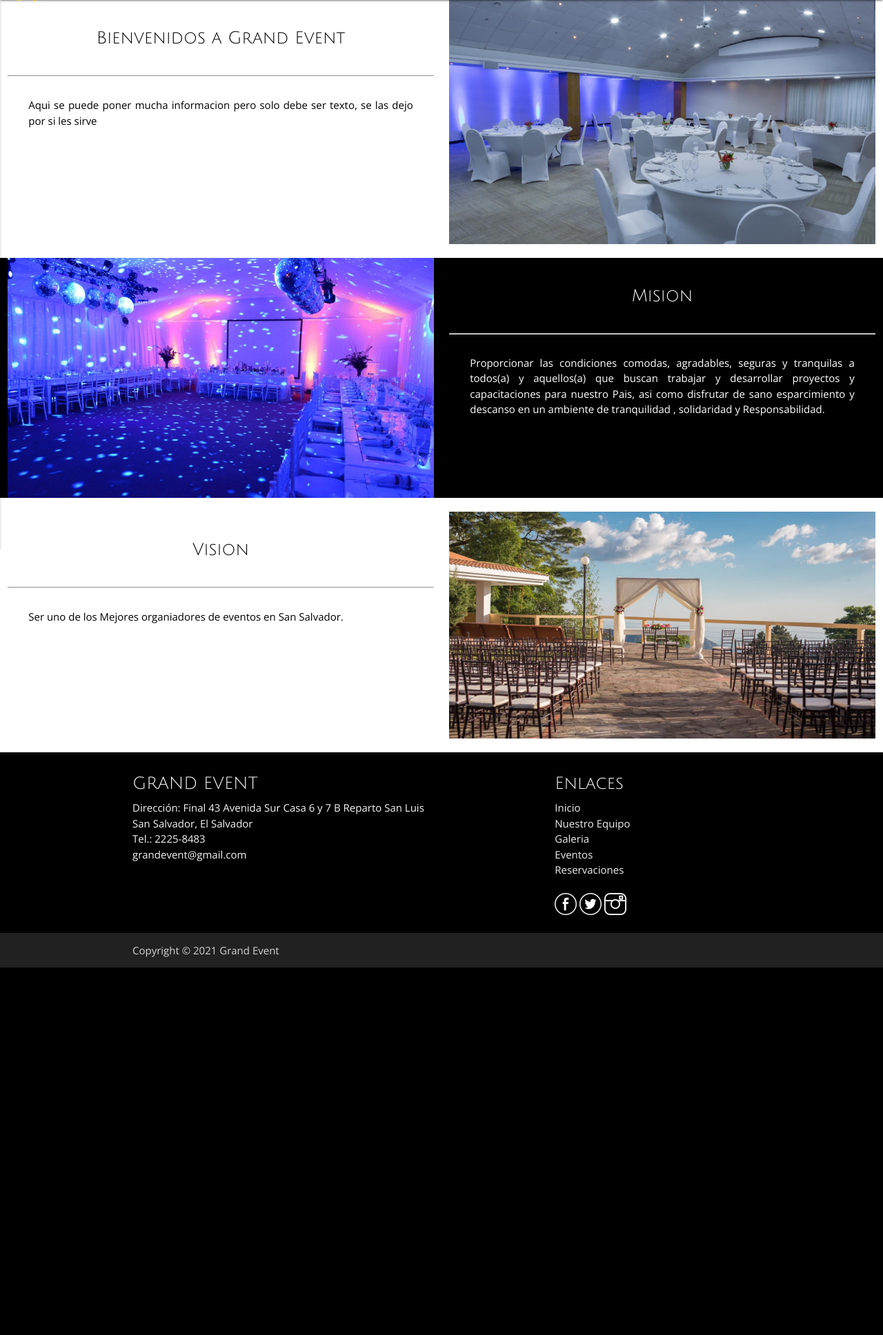
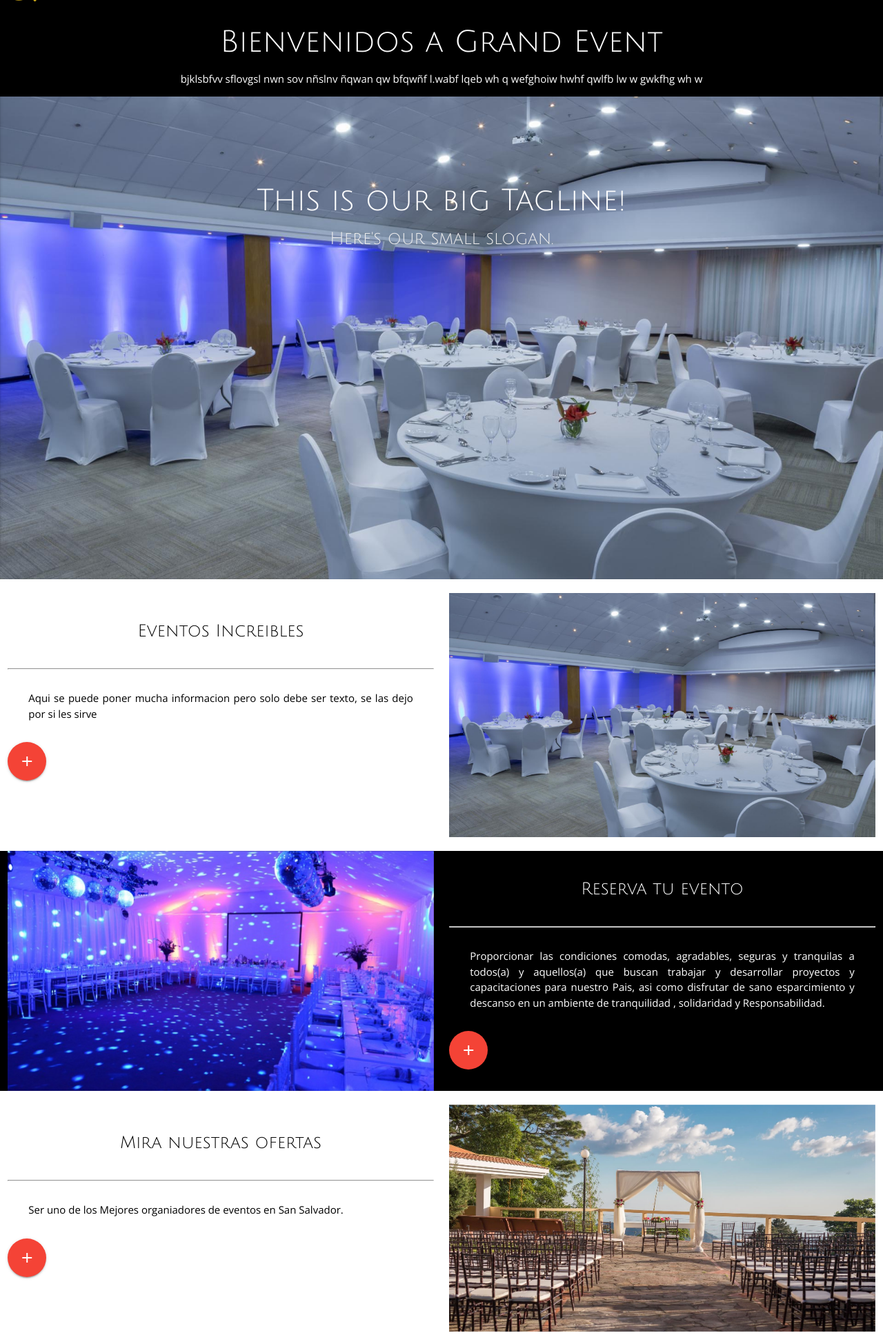
Before and after one commit to fer234/LIS-Sistema-Eventos, a PHP site: page /public/index.php in a window 1280 px wide. Shown: the part 64-2000 px from the top of the page at 69% size. Before the commit the page ends 1467 px from the top, so only its background shows below. Run offline with PHP 8.4, Linux system fonts and the light colour scheme.

Commit message:
Add files via upload

```diff
--- a/public/index.php
+++ b/public/index.php
@@ -8,37 +8,122 @@ include("../master/navbar.php");
 <title> Inicio | 2021 </title>
 </head>
 <body>
+
 <!-- Contenido de la pagina -->
+
+<div class="black white-text center">
+<div class="Container">
+<div class="section">
+<h3>Bienvenidos a Grand Event</h3>
+<p>bjklsbfvv sflovgsl nwn sov nñslnv ñqwan  qw bfqwñf l.wabf lqeb wh q wefghoiw hwhf qwlfb lw w gwkfhg wh w
+</p>
+</div>
+</div>
+</div>
+
+<div class="slider">
+    <ul class="slides">
+    <li>
+        <img src=img/eje1.jpg>
+        <div class="caption center-align">
+        <h3>This is our big Tagline!</h3>
+        <h5 class="light grey-text text-lighten-3">Here's our small slogan.</h5>
+        </div>
+    </li>
+    <li>
+        <img src=img/eje2.jpg>
+        <div class="caption left-align">
+        <h3>Left Aligned Caption</h3>
+        <h5 class="light grey-text text-lighten-3">Here's our small slogan.</h5>
+        </div>
+    </li>
+    <li>
+        <img src=img/eje3.jpg>
+        <div class="caption right-align">
+        <h3>Right Aligned Caption</h3>
+        <h5 class="light grey-text text-lighten-3">Here's our small slogan.</h5>
+        </div>
+    </li>
+    <li>
+        <img src="https://lorempixel.com/580/250/nature/4">
+        <div class="caption center-align">
+        <h3>This is our big Tagline!</h3>
+        <h5 class="light grey-text text-lighten-3">Here's our small slogan.</h5>
+        </div>
+        </li>
+    </ul>
+</div>
+
+<div class="row black">
+</div>
+
 <div class="row">
 <div class="col s12 l6">
-<h5 class="black-text textosindex center-align">Bienvenidos a Grand Event</h5>
+<h5 class="black-text textosindex center-align">Eventos Increibles</h5>
 <hr>
 <p class="black-text textosindex">Aqui se puede poner mucha informacion pero solo debe ser texto, se las dejo por si les sirve</p>
+<a href="galeria.php" class="btn-floating btn-large waves-effect waves-light red"><i class="material-icons">add</i></a>
 </div>
 <div class="col s12 l6">
-<img class="responsive-img valign-wrapper" src="img/eje1.jpg">
+<!--<img class="responsive-img valign-wrapper" src="img/eje1.jpg">-->
+<img class="responsive-img materialboxed" width="800" src="img/eje1.jpg">
 </div>
 </div>
 <div class="row black">
 <div class="col s12 l6">
-<img class="responsive-img valign-wrapper hide-on-med-and-down" src="img/eje2.jpg">
+<img class="responsive-img materialboxed" width="800" src="img/eje2.jpg">
 </div>
 <div class="col s12 l6">
-<h5 class="white-text textosindex center-align">Mision</h5>
+<h5 class="white-text textosindex center-align">Reserva tu evento</h5>
 <hr>
 <p class="white-text textosindex">Proporcionar las condiciones comodas, agradables, seguras y tranquilas a todos(a) y aquellos(a) que buscan trabajar y desarrollar proyectos y capacitaciones para nuestro Pais, asi como disfrutar de sano esparcimiento y descanso en un ambiente de tranquilidad , solidaridad y Responsabilidad.</p>
+<a class="btn-floating btn-large waves-effect waves-light red"><i class="material-icons">add</i></a>
 </div>
 </div>
 <div class="row">
 <div class="col s12 l6">
-<h5 class="black-text textosindex center-align">Vision</h5>
+<h5 class="black-text textosindex center-align">Mira nuestras ofertas</h5>
 <hr>
 <p class="black-text textosindex">Ser uno de los Mejores organiadores de eventos en San Salvador.</p>
+<a class="btn-floating btn-large waves-effect waves-light red"><i class="material-icons">add</i></a>
 </div>
 <div class="col s12 l6">
-<img class="responsive-img valign-wrapper hide-on-med-and-down" src="img/eje3.jpg">
+<img class="responsive-img materialboxed" width="800" src="img/eje3.jpg">
 </div>
 </div>
+
+<div class="black white-text center">
+<div class="Container">
+<div class="section">
+<h3>Bienvenidos a Grand Event</h3>
+<p>bjklsbfvv sflovgsl nwn sov nñslnv ñqwan  qw bfqwñf l.wabf lqeb wh q wefghoiw hwhf qwlfb lw w gwkfhg wh w
+</p>
+</div>
+</div>
+</div>
+
+<div class="parallax-container">
+<div class="parallax">
+<img src="img/eje2.jpg" alt="">
+</div>
+</div>
+
+<div class="black white-text center">
+<div class="Container">
+<div class="section">
+<h3> Grand Event</h3>
+<p>bjklsbfvv sflovgsl nwn sov nñslnv ñqwan  qw bfqwñf l.wabf lqeb wh q wefghoiw hwhf qwlfb lw w gwkfhg wh w
+</p>
+</div>
+</div>
+</div>
+
+<div class="parallax-container">
+<div class="parallax">
+<img src="img/eje1.jpg" alt="">
+</div>
+</div>
+
 <!-- fin del contenido de la pagina -->
 <?php
 include("../master/footer.php");
@@ -46,6 +131,13 @@ include("../master/footer.php");
 <?php
 include("../master/scripts.php");
 ?>
-</body>
+
+<script>
+document.addEventListener('DOMContentLoaded', function() {
+    var elems = document.querySelectorAll('.slider');
+    var instances = M.Slider.init(elems, options);
+});
+</script>
+
 </body>
 </html>
```
